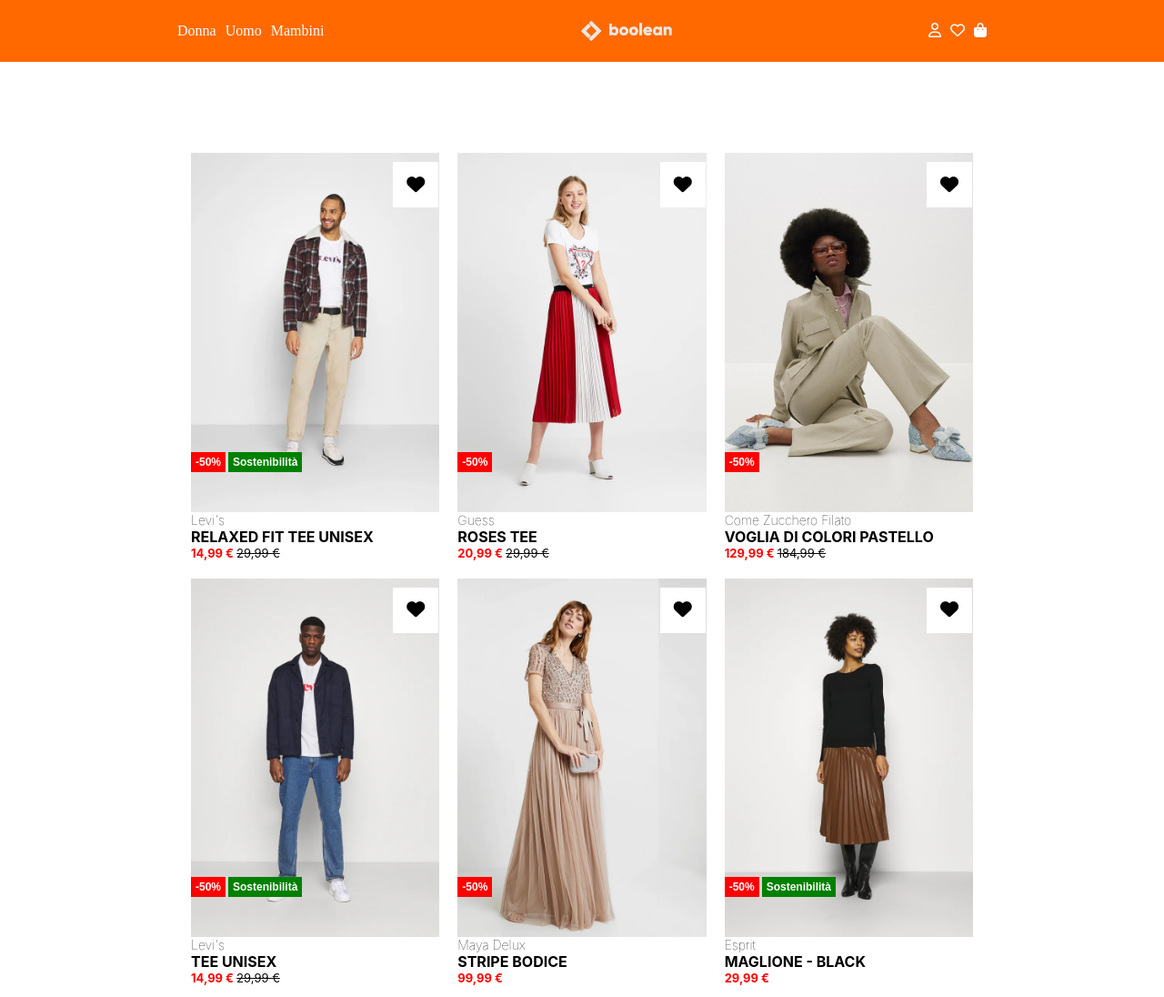
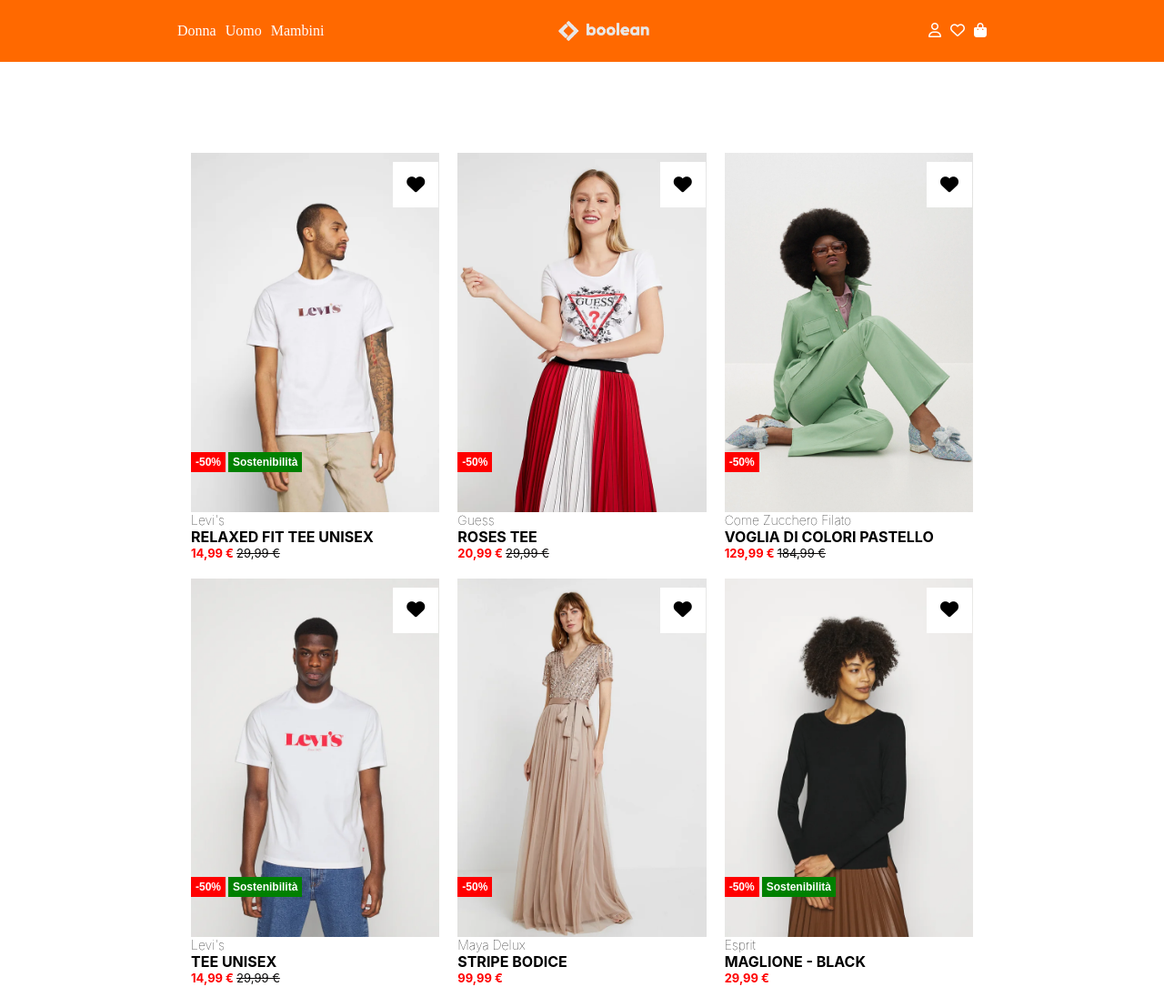
Before and after one commit to Bilobra/html-css-boolando, a plain HTML site: page index.html in a window 1280 px wide. Shown: the top 1096 px of the page at 91% size. Drawn offline with Linux system fonts and the light colour scheme.

Commit message:
fixed hover + opacity

```diff
--- a/css/app.css
+++ b/css/app.css
@@ -52,6 +52,7 @@
  }
  .logo{
     width: 100px;
+    margin-right: 50px;
  }
 
 /* section */
@@ -177,7 +178,7 @@
 /* hover */
 
 
-.card_img-back{
+.card_img-open{
     z-index: 2;
     top: 0;
     bottom: 0;
@@ -185,11 +186,15 @@
     left: 0;
     position: absolute;
 
+
+}
+.card_img-open{
+    opacity:1;
+}
+.widget:hover .card_img-open{
+    opacity:0;
 }
 
-.card_img-back:hover{
-    display: none;
-}
 
 /* debug */
 /* .debug header{
```
